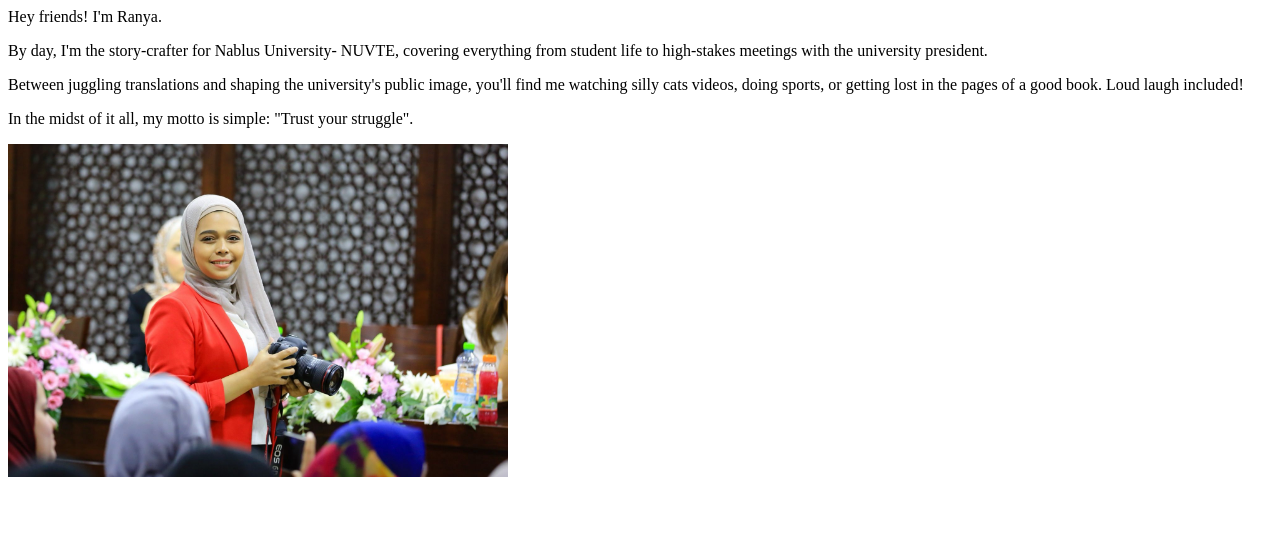
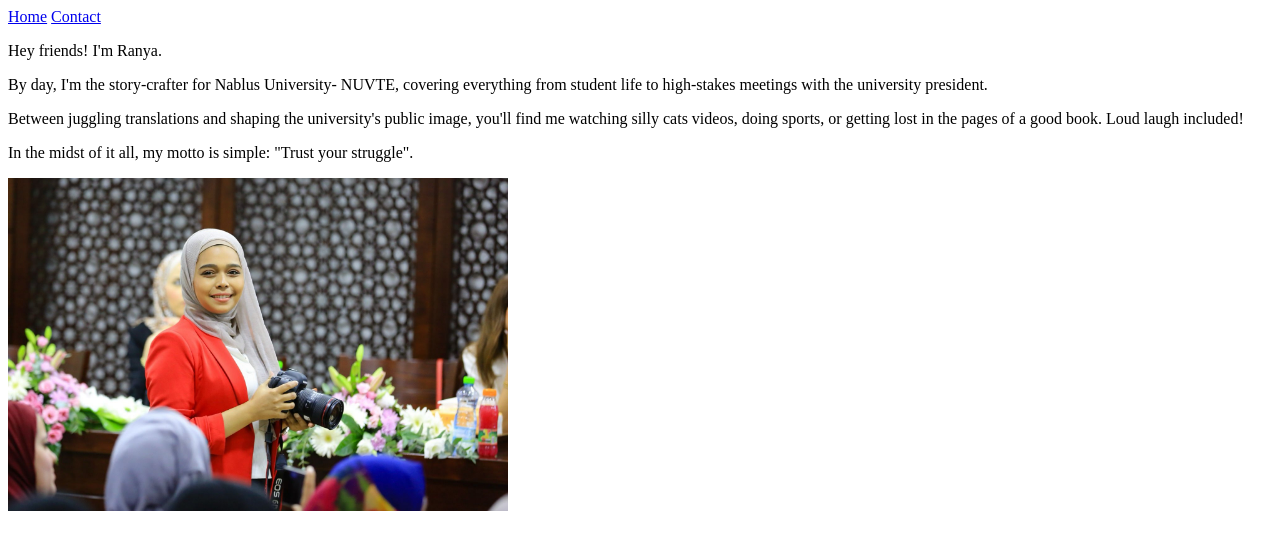
Before and after one commit to Rooonya/Rooonya, a plain HTML site: page index.html in a window 1280 px wide. Drawn offline with Linux system fonts and the light colour scheme.

Commit message:
Add files via upload

```diff
--- a/index.html
+++ b/index.html
@@ -1,3 +1,6 @@
+<a href="index.html">Home</a>
+<a href="contact.html"> Contact</a>
+
 <p>Hey friends! I'm Ranya.</p>
 <p>By day, I'm the story-crafter for Nablus University- NUVTE, covering everything from student life to high-stakes meetings with the university president.</p>
 <p>Between juggling translations and shaping the university's public image, you'll find me watching silly cats videos, doing sports, or getting lost in the pages of a good book. Loud laugh included!</p>
```
Also changed, not shown: contact.html (added, +7 -0 lines).
